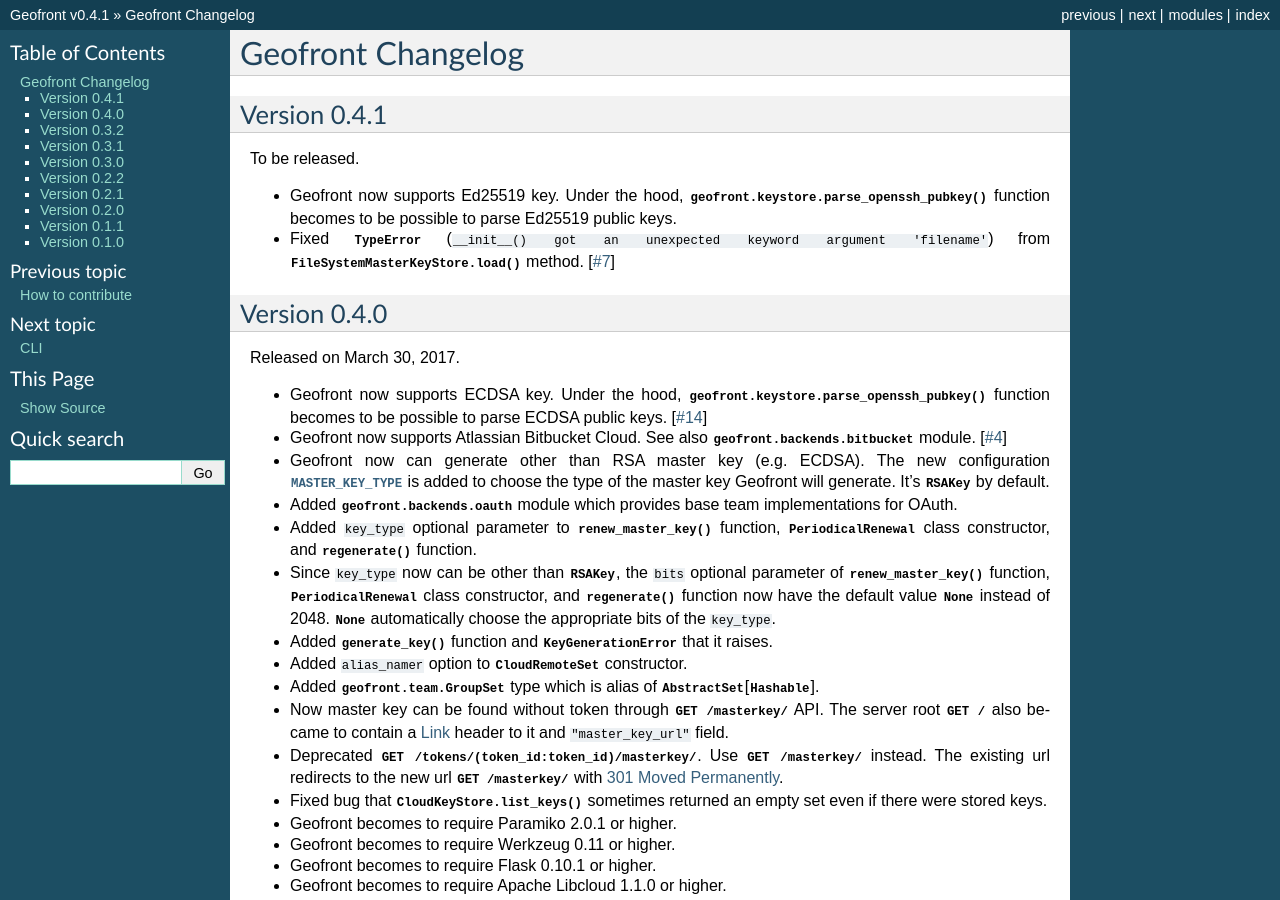
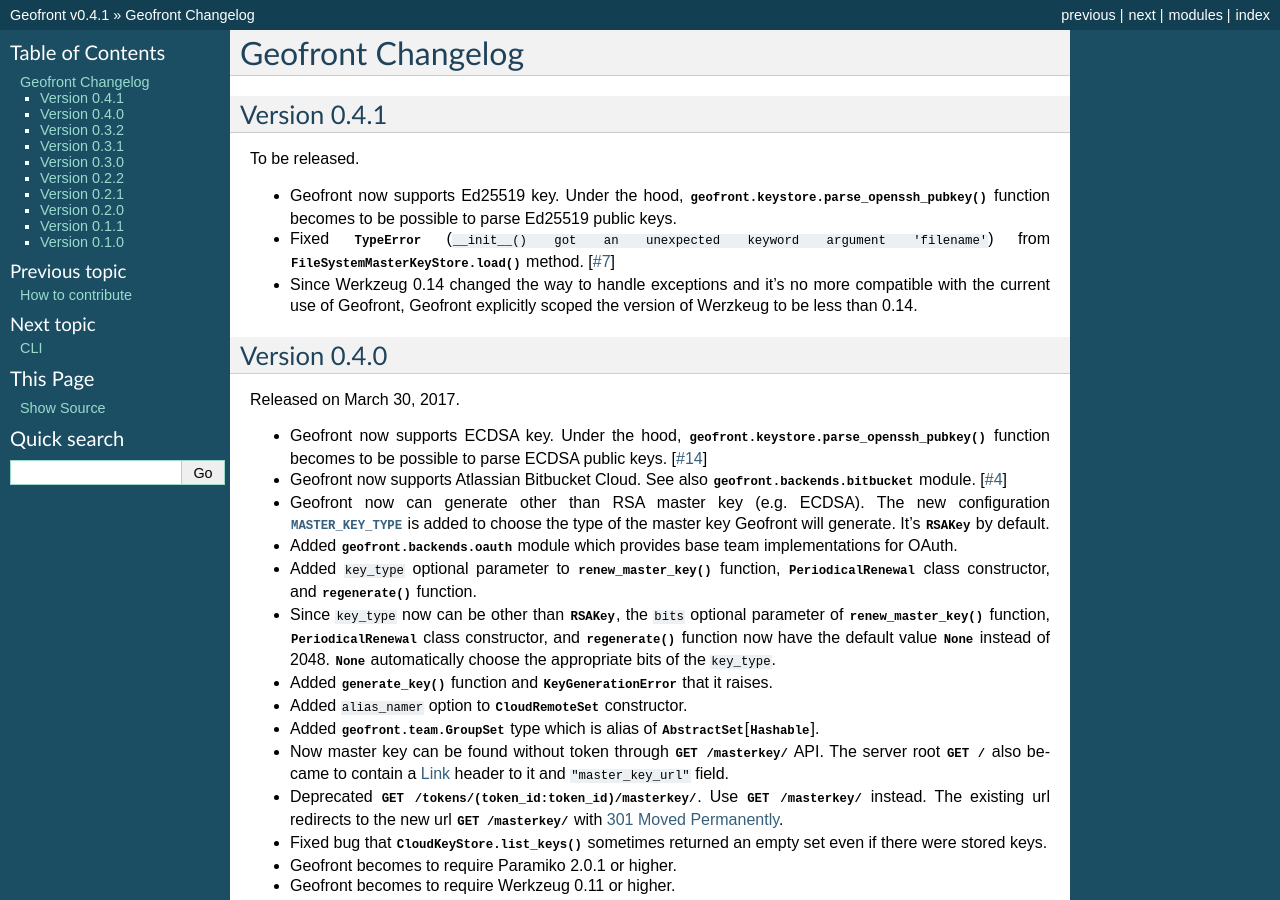
Before and after one commit to geofront-auth/geofront, a Sphinx documentation site: the page built from docs/changes.rst, in a window 1280 px wide and 900 px high. Built offline with Sphinx 7.4.7, drawn with Linux system fonts in a browser that asks for light colours; pages that are not in the unit, such as notebooks, are missing from menus.

Commit message:
Fix tests broken due to Werkzeug >= 0.14

```diff
--- a/docs/changes.rst
+++ b/docs/changes.rst
@@ -14,6 +14,9 @@ To be released.
   from :meth:`FileSystemMasterKeyStore.load()
   <geofront.masterkey.FileSystemMasterKeyStore.load>` method.
   [:issue:`7`]
+- Since Werkzeug 0.14 changed the way to handle exceptions and it's no more
+  compatible with the current use of Geofront, Geofront explicitly scoped
+  the version of Werzkeug to be less than 0.14.
 
 
 Version 0.4.0
--- a/setup.py
+++ b/setup.py
@@ -20,7 +20,7 @@ install_requires = [
     'cryptography >= 1.4',
     # indirect dependency thorugh paramiko; just for version constraint (>=1.4)
     'paramiko >= 2.2.0',
-    'Werkzeug >= 0.11',
+    'Werkzeug >= 0.11, < 0.14',
     'oauthlib[rsa, signedtoken] >= 1.1.1, < 2.0.0',
     'Flask >= 0.10.1',
     'apache-libcloud >= 1.1.0',
```
Also changed, not shown: 1 other file.
